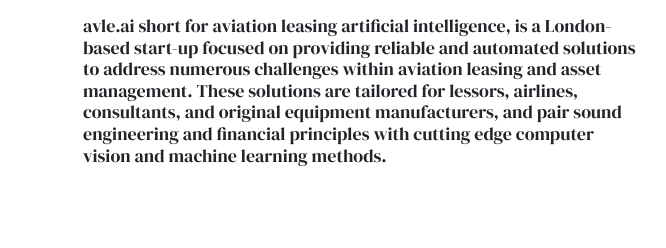
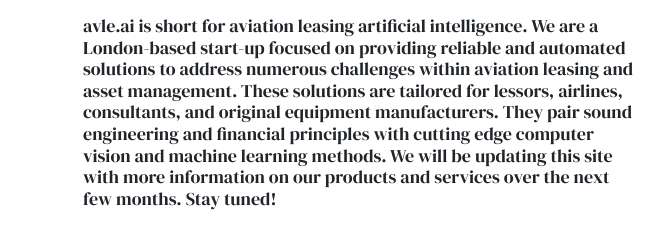
Before and after one commit to ps583/ps583.github.io, a plain HTML site: page index.html in a window 1280 px wide. Shown: the part 200-448 px from the top of the page, without its empty margins (23-689 px from the left). Drawn offline with nearby package versions, Linux system fonts and the light colour scheme.

Commit message:
Update index.html

```diff
--- a/index.html
+++ b/index.html
@@ -52,6 +52,9 @@ a {
 <br>
 <br>
 <br>
-<h1>avle.ai short for aviation leasing artificial intelligence, is a London-based start-up focused on providing reliable and automated solutions to address numerous challenges within aviation leasing and asset management. These solutions are tailored for lessors, airlines, consultants, and original equipment manufacturers, and pair sound engineering and financial principles with cutting edge computer vision and machine learning methods.</h1>
+<h1>avle.ai is short for aviation leasing artificial intelligence. We are a London-based start-up focused on providing reliable and automated solutions to address numerous challenges within aviation leasing and asset management. These solutions are tailored for lessors, airlines, consultants, and original equipment manufacturers. They pair sound engineering and financial principles with cutting edge computer vision and machine learning methods. We will be updating this site with more information on our products and services over the next few months. Stay tuned!</h1>
+<br>
+<br>
+<br>
 </body>
 </html>
```
